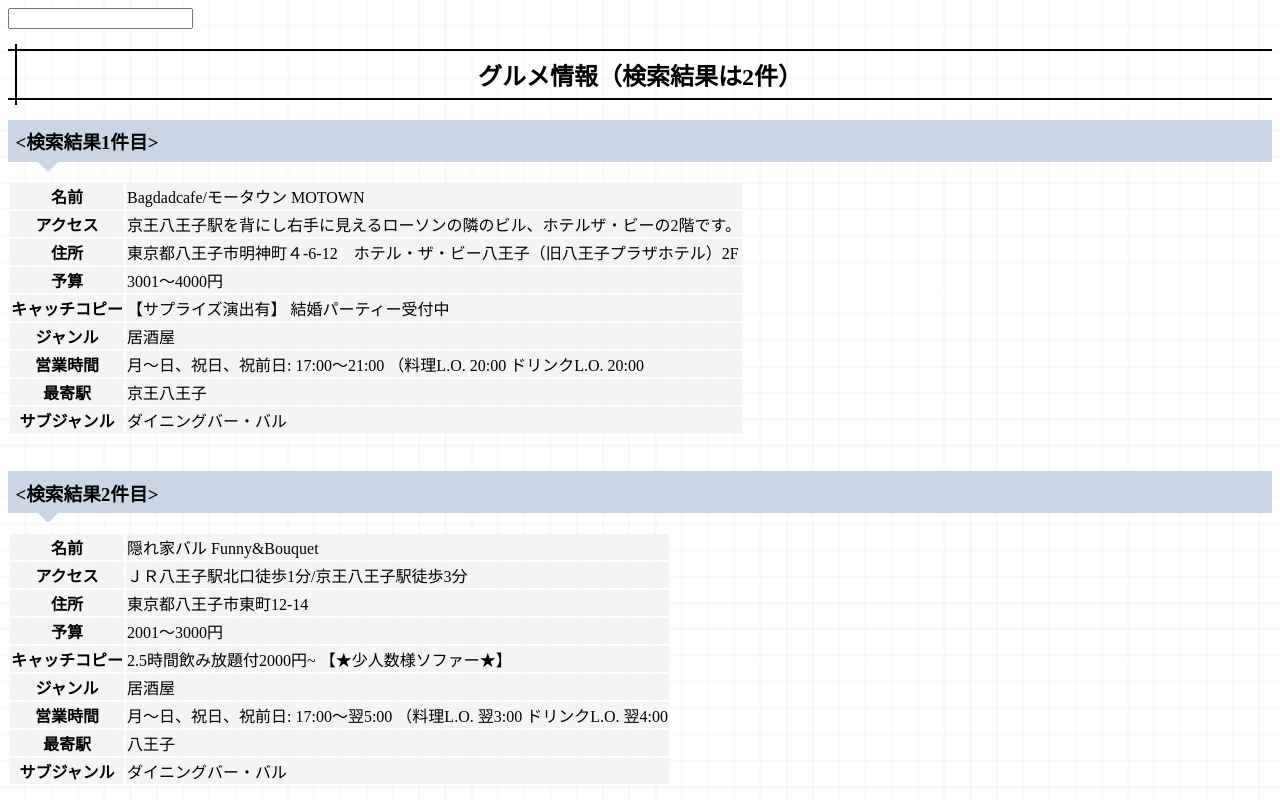
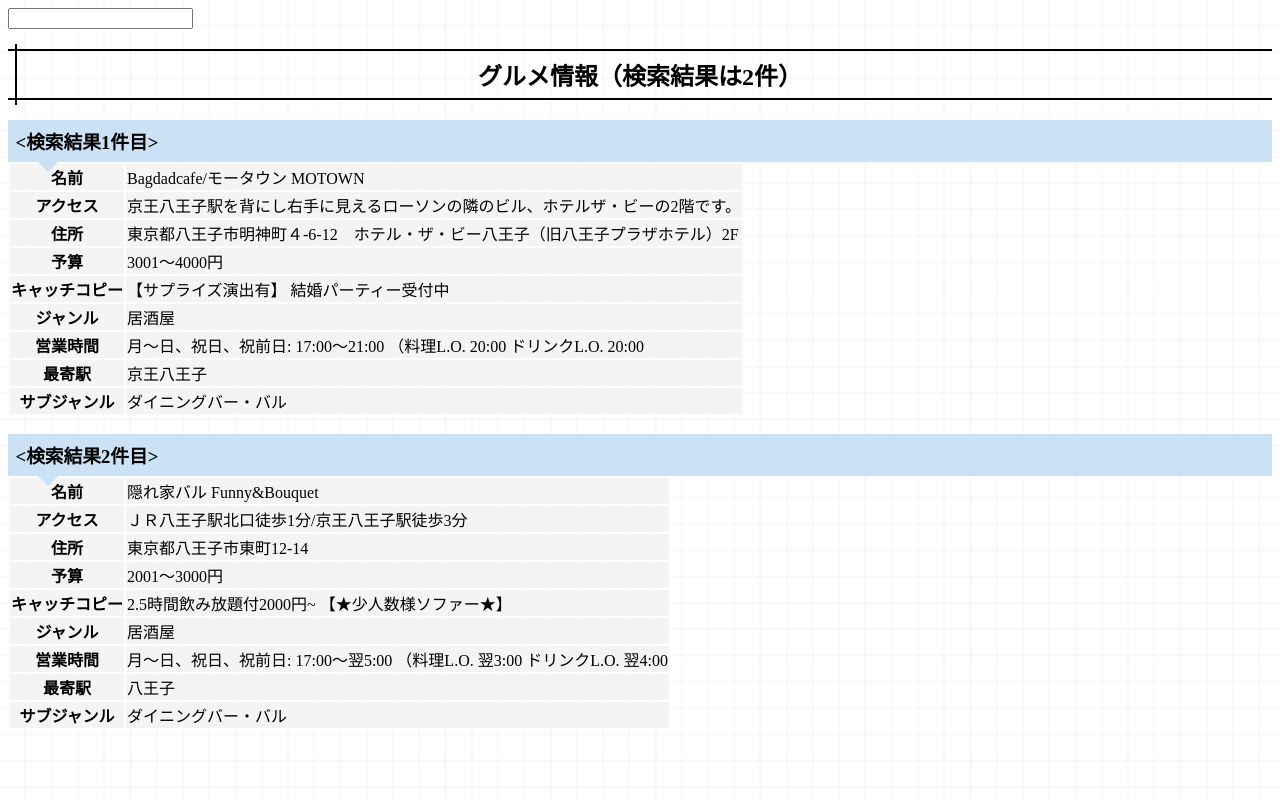
Before and after one commit to G386572023/medialabo, a plain HTML site: page project.html in a window 1280 px wide. Drawn offline with Linux system fonts and the light colour scheme.

Commit message:
3回修正

```diff
--- a/project.css
+++ b/project.css
@@ -61,8 +61,9 @@ h2 {
 /*検索結果の枠*/
 h3 {
     position: relative;
+    margin: 0px 0px 0px 0px;
     padding: 0.4em;
-    background: #cad5e5;
+    background: #cbe1f5;
   }
   h3:after {
     position: absolute;
@@ -70,7 +71,7 @@ h3 {
     top: 100%;
     left: 30px;
     border: 10px solid transparent;
-    border-top: 10px solid #cad5e5;
+    border-top: 10px solid #cbe1f5;
     width: 0;
     height: 0;
   }
```
Also changed, not shown: index.html (+1 -1 lines).
